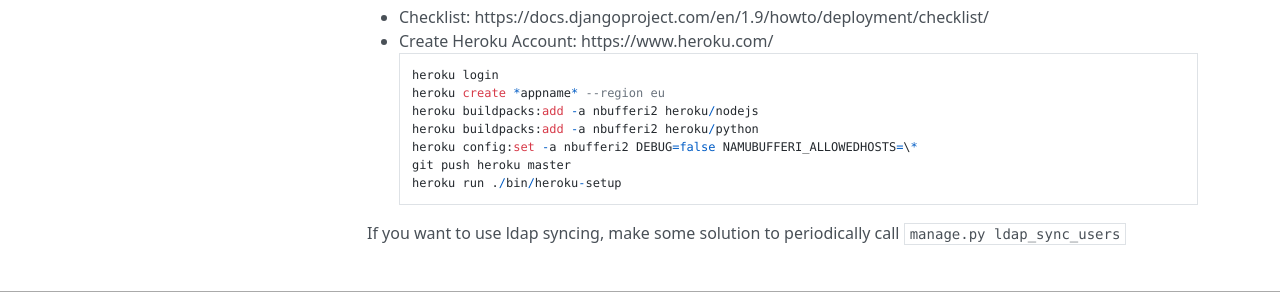
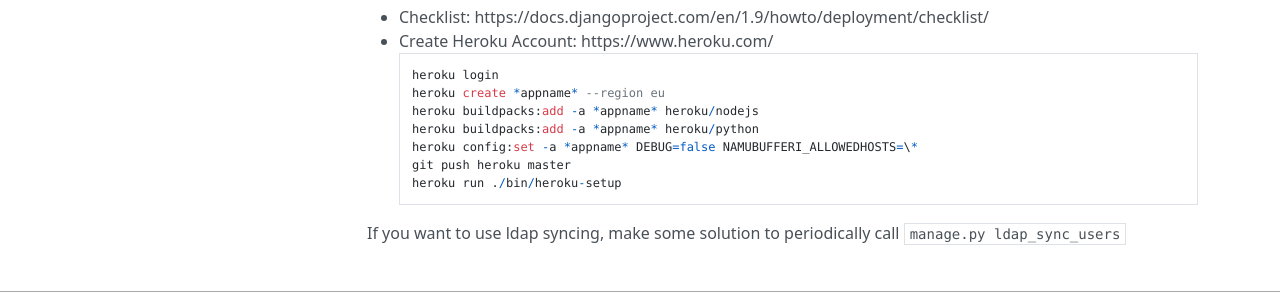
Before and after one commit to athenekilta/namubufferi, an MkDocs documentation site: the page built from docs/deploy.md, in a window 1280 px wide and 900 px high, scrolled down 1108 px. Shown: the part 552-847 px from the top of the window. Built offline with MkDocs 1.6.1, drawn with Linux system fonts in a browser that asks for light colours; nearby versions of some CDN libraries; old or Windows-style settings are respelled for this version of MkDocs.

Commit message:
Small typo in docs

```diff
--- a/docs/deploy.md
+++ b/docs/deploy.md
@@ -64,9 +64,9 @@ Make sure to setup relevant enviromental settings.
 
         heroku login
         heroku create *appname* --region eu
-        heroku buildpacks:add -a nbufferi2 heroku/nodejs
-        heroku buildpacks:add -a nbufferi2 heroku/python
-        heroku config:set -a nbufferi2 DEBUG=false NAMUBUFFERI_ALLOWEDHOSTS=\*
+        heroku buildpacks:add -a *appname* heroku/nodejs
+        heroku buildpacks:add -a *appname* heroku/python
+        heroku config:set -a *appname* DEBUG=false NAMUBUFFERI_ALLOWEDHOSTS=\*
         git push heroku master
         heroku run ./bin/heroku-setup
 
```
